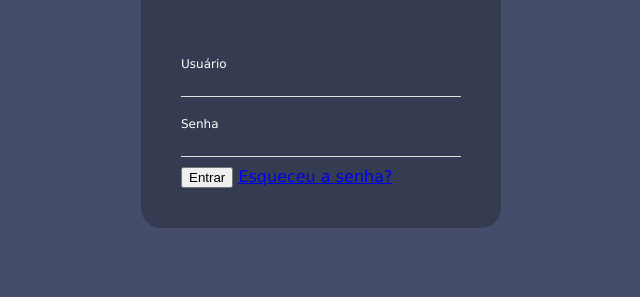
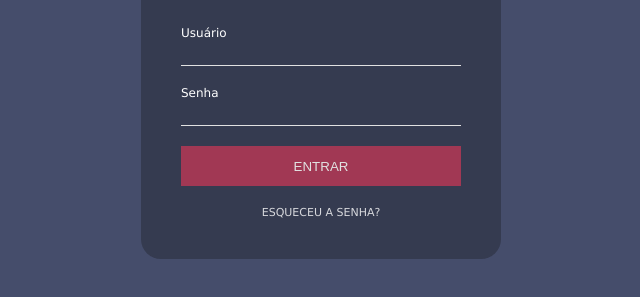
Before and after one commit to guilhermeemanuelpires/TDS_FRONT_2024, a plain HTML site: page aula_05/login.html in a window 1280 px wide. Shown: the part 341-638 px from the top of the page, without its empty margins (319-959 px from the left). Drawn offline with Linux system fonts and the light colour scheme.

Commit message:
aula 05, atividde login

```diff
--- a/aula_05/login.html
+++ b/aula_05/login.html
@@ -13,20 +13,23 @@
             <div class="card-header">
                 <h2>Login</h2>
             </div>
+
             <div class="card-content">
                 <div class="card-content-area">
-                    <label for="">Usuário</label>
-                    <input type="text">
+                    <label for="input_user">Usuário</label>
+                    <input id="input_user" type="text">
                 </div>
                 <div class="card-content-area">
-                    <label for="">Senha</label>
-                    <input type="password">
+                    <label for="input_password">Senha</label>
+                    <input id="input_password" type="password">
                 </div>
             </div>
-            <div>
-                <input type="submit" value="Entrar">
+
+            <div class="card-footer">
+                <input class="submit" type="submit" value="Entrar">
                 <a href="#">Esqueceu a senha?</a>
             </div>
+
         </form>
     </div>
 </body>
--- a/aula_05/styles.css
+++ b/aula_05/styles.css
@@ -38,9 +38,33 @@ body{
     outline: none;
 }
 
-
 .card-content-area{
     display: flex;
     flex-direction: column;
     padding: 10px 0px;
 }
+
+.card-footer{
+    display: flex;
+    flex-direction: column;
+}
+
+.card-footer .submit{
+    width: 100%;
+    height: 40px;
+    background-color: #a13854;
+    border: none;
+    color: #E1E1E1;
+    text-transform: uppercase;
+    margin: 10px 0px;
+}
+
+.card-footer a{
+    text-align: center;
+    font-size: 11px;
+    text-transform: uppercase;
+    opacity: 0.8;
+    color: #FFF;
+    text-decoration: none;
+    margin-top: 10px;
+}
```
